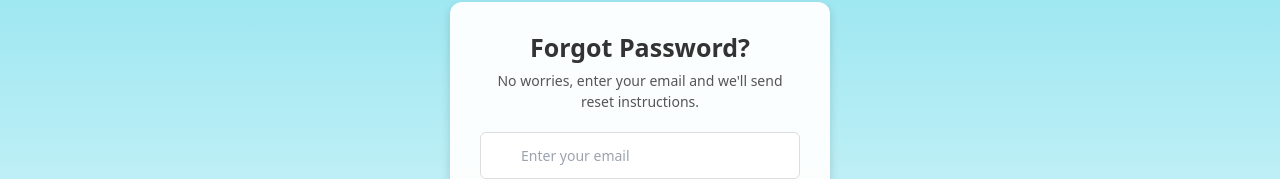
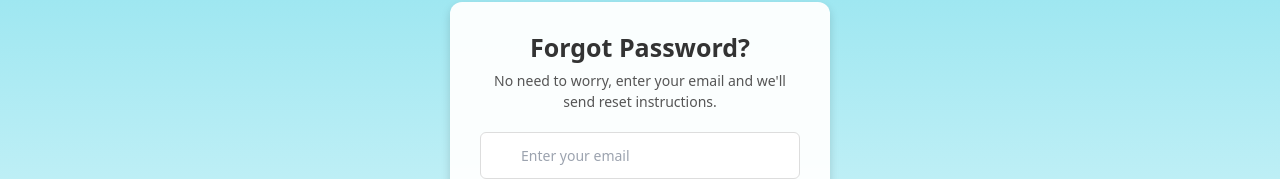
Before and after one commit to Mncconcepts/Pay-with-pi, a React (Vite) app: page /#/forgotpassword in a window 1280 px wide. Shown: the part 239-418 px from the top of the page. Built offline with nearby package versions, Linux system fonts and the light colour scheme.

Commit message:
Update ForgotPassword.jsx

```diff
--- a/src/Components/Navbar/ForgotPassword.jsx
+++ b/src/Components/Navbar/ForgotPassword.jsx
@@ -57,7 +57,7 @@ const ForgotPassword = () => {
                 ) : (
                     <div className="formm-content">
                         <h1>Forgot Password?</h1>
-                        <p>No worries, enter your email and we'll send reset instructions.</p>
+                        <p>No need to worry, enter your email and we'll send reset instructions.</p>
 
                         <form onSubmit={handleSubmit}>
                             <div className="formm-group">
```
